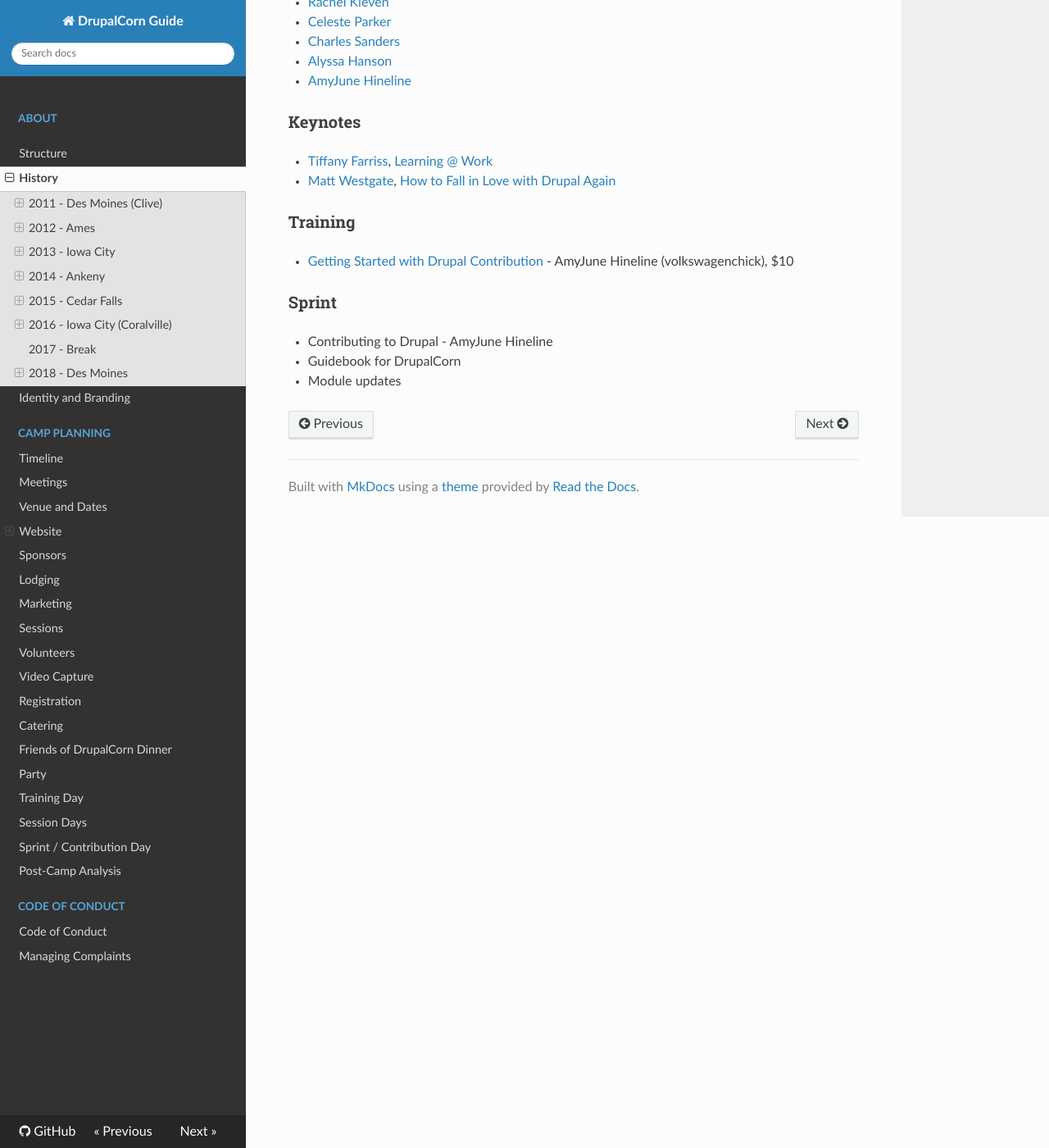
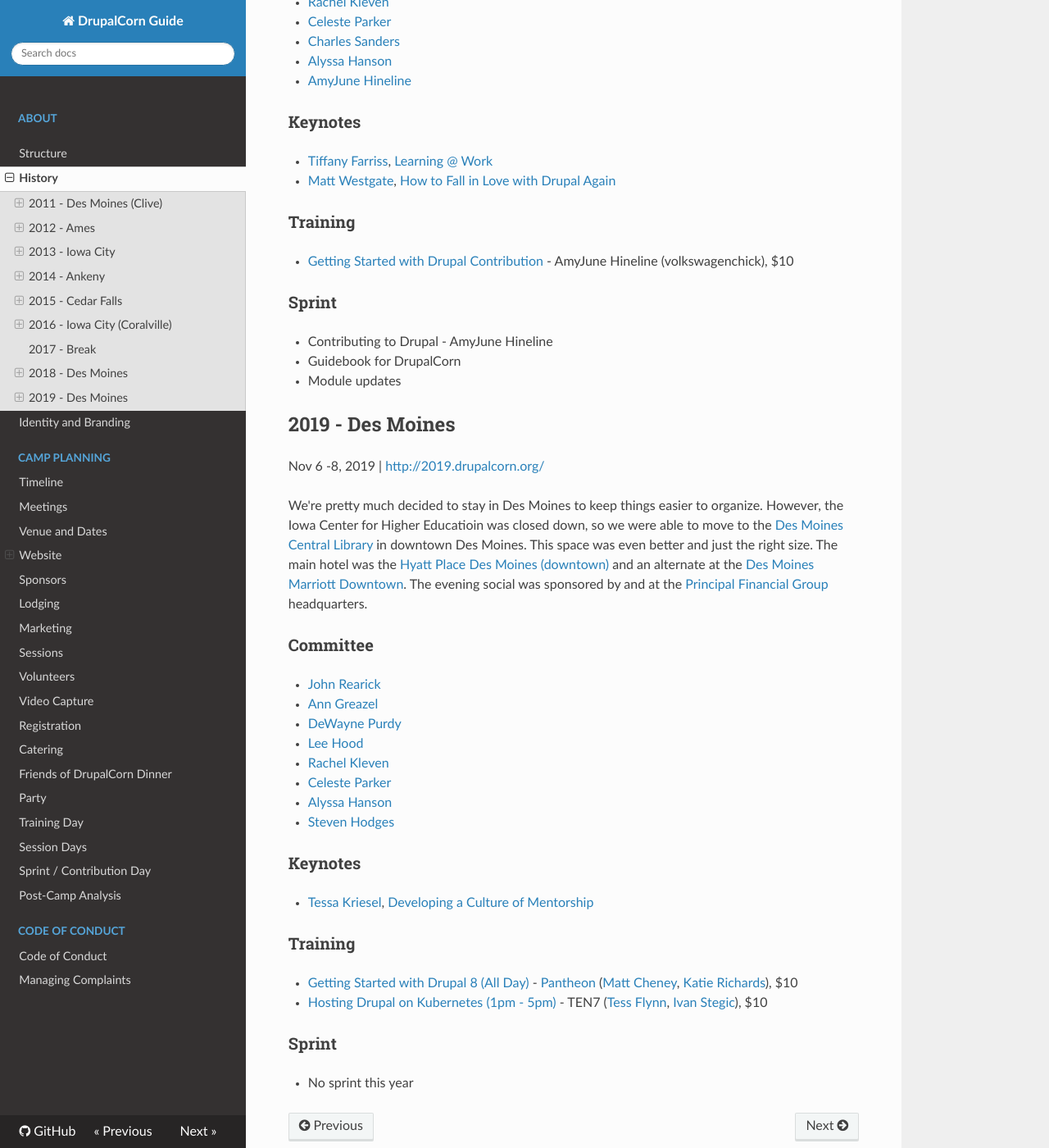
Before and after one commit to drupalcorn/guide, an MkDocs documentation site: the page built from docs/history.md, in a window 1280 px wide and 1400 px high, scrolled down 5553 px. Shown: the whole window at 82% size. Built offline with MkDocs 1.6.1, drawn with Linux system fonts in a browser that asks for light colours; nearby versions of some CDN libraries.

Commit message:
Adding 2019 to history

```diff
--- a/docs/history.md
+++ b/docs/history.md
@@ -3,7 +3,7 @@
 
 
 # The Beginning
-![Old DrupalCorn Logo](../img/drupalcornguy.png)
+![Old DrupalCorn Logo](img/drupalcornguy.png)
 
 Before there was a Drupal camp in Iowa, there was a group called DrupalCorn that had monthly meetups in Ames. The group was started in 2006 by [Matt Westgate](https://www.drupal.org/user/2275). It seems he may have [coined the word "DrupalCorn"](https://groups.drupal.org/node/1814). A few years later the group was mostly organized by [Michael Hofmockel](https://www.drupal.org/user/20694).
 
@@ -182,3 +182,33 @@
 - Contributing to Drupal - AmyJune Hineline
 - Guidebook for DrupalCorn
 - Module updates
+
+## 2019 - Des Moines
+
+Nov 6 -8, 2019 | [http://2019.drupalcorn.org/](https://2019.drupalcorn.org/)
+
+We're pretty much decided to stay in Des Moines to keep things easier to organize. However, the Iowa Center for Higher Educatioin was closed down, so we were able to move to the [Des Moines Central Library](https://goo.gl/maps/1WsKNwrcRkGLxAav9) in downtown Des Moines. This space was even better and just the right size. The main hotel was the [Hyatt Place Des Moines (downtown)](https://www.hyatt.com/en-US/hotel/iowa/hyatt-place-des-moines-downtown/dsmzd) and an alternate at the [Des Moines Marriott Downtown](https://www.marriott.com/hotels/travel/dsmia-des-moines-marriott-downtown/). The evening social was sponsored by and at the [Principal Financial Group](https://www.principal.com/) headquarters.
+
+### Committee
+
+- [John Rearick](https://www.drupal.org/u/jrearick)
+- [Ann Greazel](https://www.drupal.org/u/AnnGreazel)
+- [DeWayne Purdy](https://www.drupal.org/u/dewpurdy)
+- [Lee Hood](https://www.drupal.org/u/coder51)
+- [Rachel Kleven](https://www.drupal.org/u/rskleven)
+- [Celeste Parker](https://www.drupal.org/user/2945261)
+- [Alyssa Hanson](https://www.drupal.org/u/ajlib)
+- [Steven Hodges](https://www.drupal.org/u/stevenh1901)
+
+### Keynotes
+
+- [Tessa Kriesel](https://www.tessakriesel.com/), [Developing a Culture of Mentorship](https://2019.drupalcorn.org/session/keynote-developing-culture-mentorship)
+
+### Training
+
+- [Getting Started with Drupal 8 (All Day)](https://2019.drupalcorn.org/training/getting-started-with-drupal-8) - [Pantheon](https://pantheon.io) ([Matt Cheney](https://pantheon.io/team/matt-cheney), [Katie Richards](https://pantheon.io/team/katie-richards)), $10
+- [Hosting Drupal on Kubernetes (1pm - 5pm)](https://2019.drupalcorn.org/training/kubernetes-for-drupal) - TEN7 ([Tess Flynn](https://www.drupal.org/u/socketwench), [Ivan Stegic](https://www.drupal.org/u/ivanstegic)), $10
+
+### Sprint
+
+- No sprint this year
```
